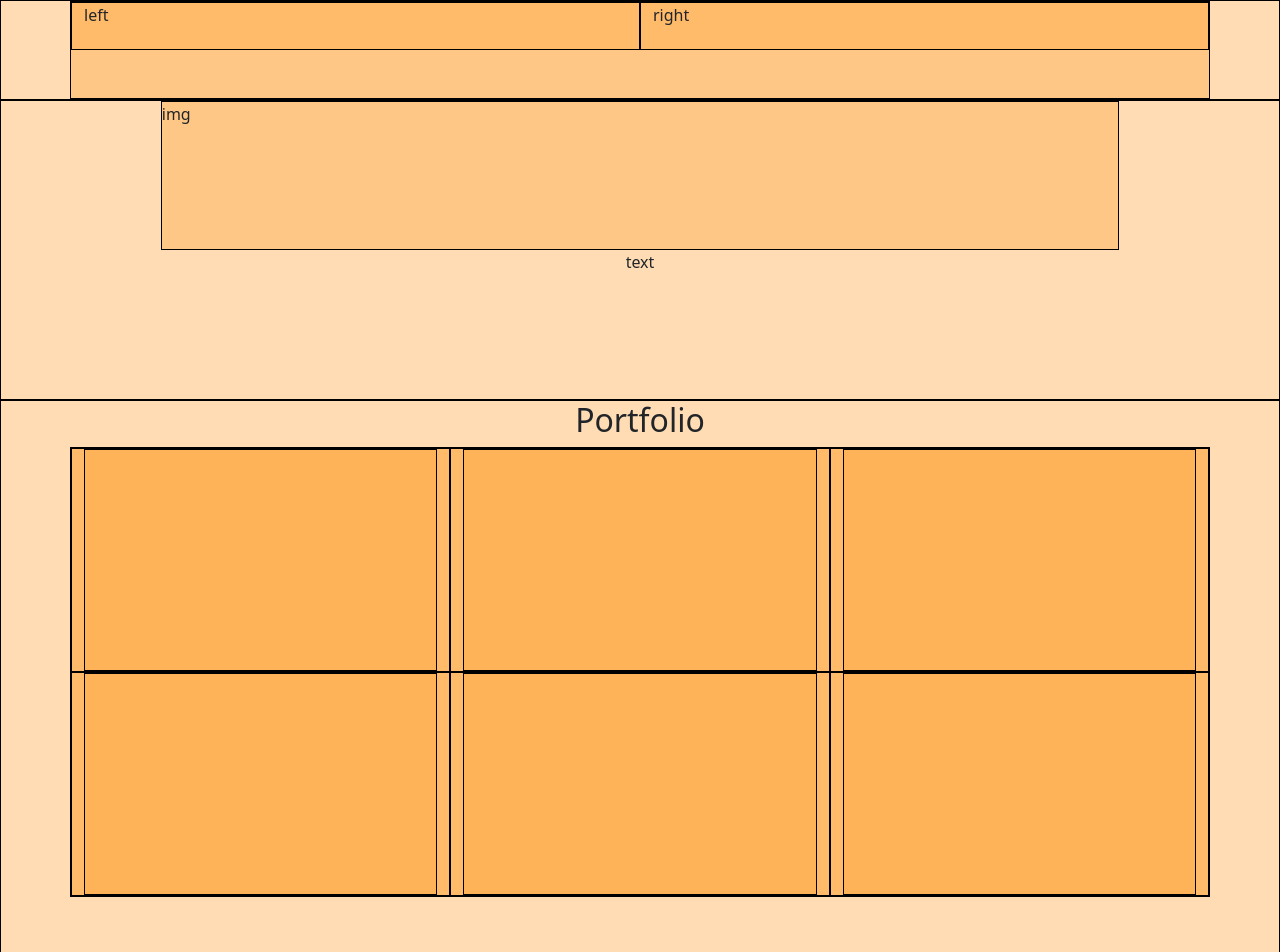
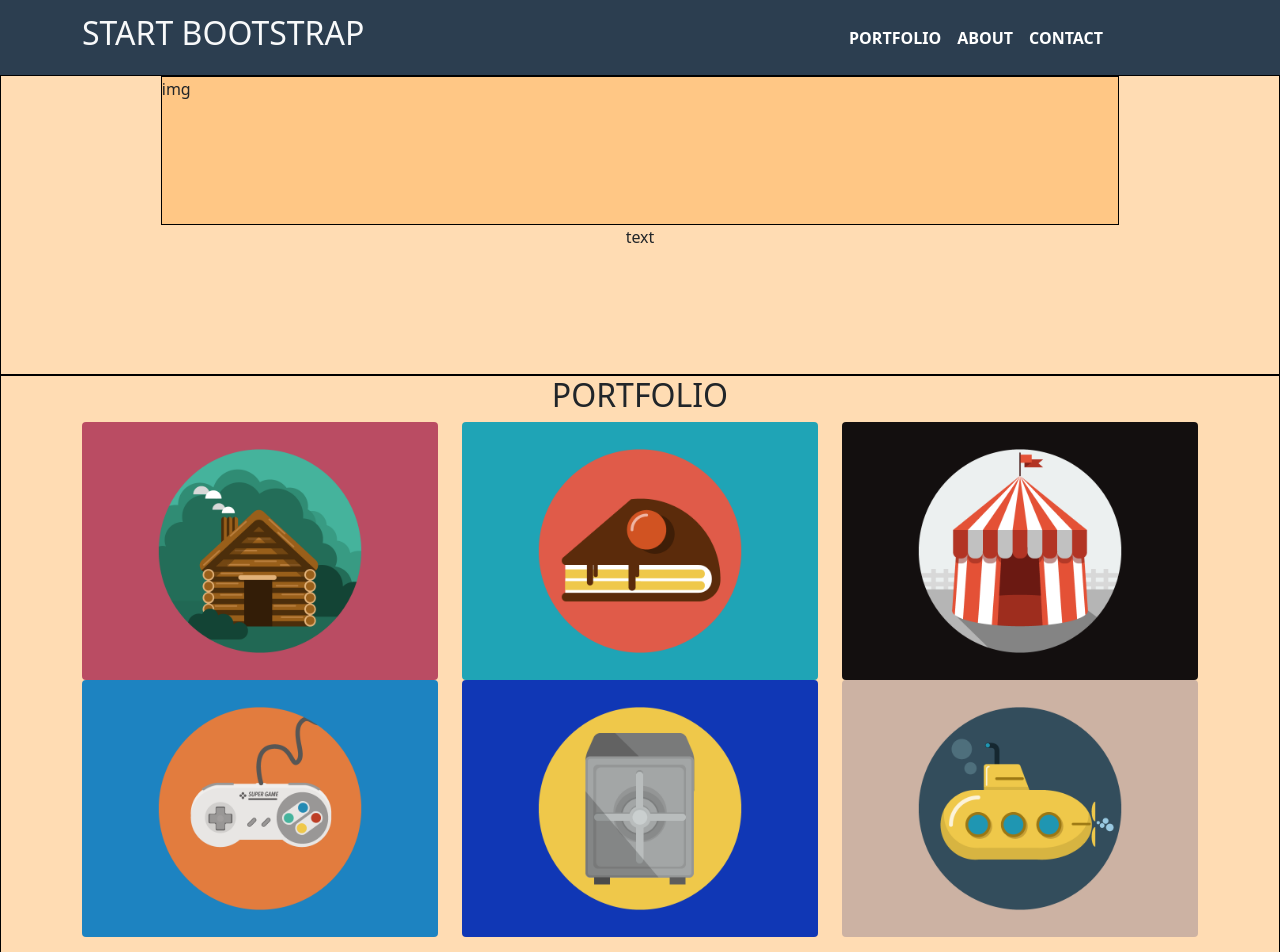
Before and after one commit to iliescumichele/html-css-bootstrap-freelancer, a plain HTML site: page index.html in a window 1280 px wide. Shown: the top 952 px of the page. Drawn offline with nearby package versions, Linux system fonts and the light colour scheme.

Commit message:
Header completed, with links && hamburger menu (needs to be aligned)

```diff
--- a/css/style.css
+++ b/css/style.css
@@ -3,16 +3,24 @@
     border: 1px solid black;
 }
 
+h2{
+    text-transform: uppercase;
+}
+
+
 /*
     HEADER
 */
 header{
-    height: 100px;
+    height: 75px;
+    font-weight: 600;
+    text-transform: uppercase;
+    color: white;
+    background-color: #2c3e50;
 }
 
-header nav{
-    height: 100%;
-}
+
+
 
 
 
@@ -35,3 +43,7 @@ header nav{
     width: 65%;
     margin: 0 auto;
 }
+
+#my-projects img{
+    width: 100%;
+}
--- a/index.html
+++ b/index.html
@@ -14,12 +14,52 @@
 </head>
 <body>
 
-    <header class="dbg">
-        <nav class="container dbg">
-            <div class="row h-100">
-                <div class="col-7 col-md-6 dbg h-50">left</div>
-                <div class="col-6 dbg h-50 d-md-block d-none ">right</div>
-                <div class="col-5 dbg d-md-none h-50">menu hambuger</div>
+    <header>
+        <nav class="container h-100">
+            <div class="align-items-center row h-100">
+                <div class="col-7 col-md-6">
+                    <h2 class="text-light">start bootstrap</h2>
+                </div>
+                <div class="col-5 d-md-block d-none ">
+                    <ul class="nav align-items-center justify-content-end">
+                        <li class="nav-item">
+                            <a class="text-decoration-none text-reset ms-3" href="#">portfolio</a>
+                        </li>
+                        <li class="nav-item">
+                            <a class="text-decoration-none text-reset ms-3" href="#">about</a>
+                        </li>
+                        <li class="nav-item">
+                            <a class="text-decoration-none text-reset ms-3" href="#">contact</a>
+                        </li>
+                    </ul>
+                </div>
+                <div class="col-5 d-md-none h-100">
+                    <nav class=" navbar-dark justify-content-end ">
+                        <div class="container-fluid">
+                            <button class="navbar-toggler" type="button" data-bs-toggle="offcanvas" data-bs-target="#offcanvasNavbar" aria-controls="offcanvasNavbar">
+                                <span class="navbar-toggler-icon"></span>
+                            </button>
+                            <div class="offcanvas offcanvas-end" tabindex="-1" id="offcanvasNavbar" aria-labelledby="offcanvasNavbarLabel">
+                                <div class="offcanvas-header">
+                                   <button type="button" class="btn-close text-reset" data-bs-dismiss="offcanvas" aria-label="Close"></button>
+                                </div>
+                                <div class="offcanvas-body">
+                                    <ul class="navbar-nav justify-content-end flex-grow-1 pe-3">
+                                        <li class="nav-item">
+                                            <a class="nav-link text-dark" aria-current="page" href="#">portfolio</a>
+                                        </li>
+                                        <li class="nav-item">
+                                            <a class="nav-link text-dark" href="#">about</a>
+                                        </li>
+                                        <li class="nav-item">
+                                            <a class="nav-link text-dark" href="#">contact</a>
+                                        </li>
+                                    </ul>
+                                </div>
+                            </div>
+                        </div>
+                    </nav>
+                </div>
             </div>
         </nav>
     </header>
@@ -37,25 +77,49 @@
             <div class="container">
                 <h2 class="text-center">Portfolio</h2>
             </div>
-            <div class="container h-75">
-                <div class="row h-100 dbg">
-                    <div class="col-4 h-50 dbg">
-                        <div class="col img-project h-100 dbg"></div>
+            <div class="container">
+                <div class="row row-cols-1 row-cols-md-3 h-100 ">
+                    <div class="col h-25 ">
+                        <div class="col img-project h-100 ">
+                            <a href="#">
+                                <img src="img/cabin.png" class="rounded" alt="">
+                            </a>
+                        </div>
                     </div>
-                    <div class="col-4 h-50 dbg">
-                        <div class="col img-project h-100 dbg"></div>
+                    <div class="col h-25 ">
+                        <div class="col img-project h-100 ">
+                            <a href="#">
+                                <img src="img/cake.png" class="rounded" alt="">
+                            </a>
+                        </div>
                     </div>
-                    <div class="col-4 h-50 dbg">
-                        <div class="col img-project h-100 dbg"></div>
+                    <div class="col h-25 ">
+                        <div class="col img-project h-100 ">
+                            <a href="#">
+                                <img src="img/circus.png" class="rounded" alt="">
+                            </a>
+                        </div>
                     </div>
-                    <div class="col-4 h-50 dbg">
-                        <div class="col img-project h-100 dbg"></div>
+                    <div class="col h-25 ">
+                        <div class="col img-project h-100">
+                            <a href="#">
+                                <img src="img/game.png" class="rounded" alt="">
+                            </a>
+                        </div>
                     </div>
-                    <div class="col-4 h-50 dbg">
-                        <div class="col img-project h-100 dbg"></div>
+                    <div class="col h-25 ">
+                        <div class="col img-project h-100 ">
+                            <a href="#">
+                                <img src="img/safe.png" class="rounded" alt="">
+                            </a>
+                        </div>
                     </div>
-                    <div class="col-4 h-50 dbg">
-                        <div class="col img-project h-100 dbg"></div>
+                    <div class="col h-25 ">
+                        <div class="col img-project h-100 ">
+                            <a href="#">
+                                <img src="img/submarine.png" class="rounded" alt="">
+                            </a>
+                        </div>
                     </div>
                 </div>
             </div>
@@ -69,9 +133,9 @@
                 <h2 class="text-center">About</h2>
                 <div class="text_sect_about h-75 dbg">
                     <div class="container-fluid dbg">
-                        <div class="row">
-                            <div class="col-6 dbg">Lorem ipsum dolor sit amet consectetur, adipisicing elit. Est omnis nemo tempore quisquam hic dolore excepturi quas asperiores quos, evenie</div>
-                            <div class="col-6 dbg">Lorem ipsum dolor sit amet consectetur, adipisicing elit. Est omnis nemo tempore quisquam hic dolore excepturi quas asperiores quos, evenie</div>
+                        <div class="row row-cols-1 row-cols-md-2">
+                            <div class="col dbg">Lorem ipsum dolor sit amet consectetur, adipisicing elit. Est omnis nemo tempore quisquam hic dolore excepturi quas asperiores quos, evenie</div>
+                            <div class="col dbg">Lorem ipsum dolor sit amet consectetur, adipisicing elit. Est omnis nemo tempore quisquam hic dolore excepturi quas asperiores quos, evenie</div>
                         </div>
                     </div>
                 </div>
@@ -93,7 +157,7 @@
 
     <footer class="container dbg">
         footer
-        <div class="row h-75 dbg">
+        <div class="row h-50 dbg">
             <div class="col-4 h-75 dbg">sx</div>
             <div class="col-4 h-75 dbg">center</div>
             <div class="col-4 h-75 dbg">dx</div>
```
